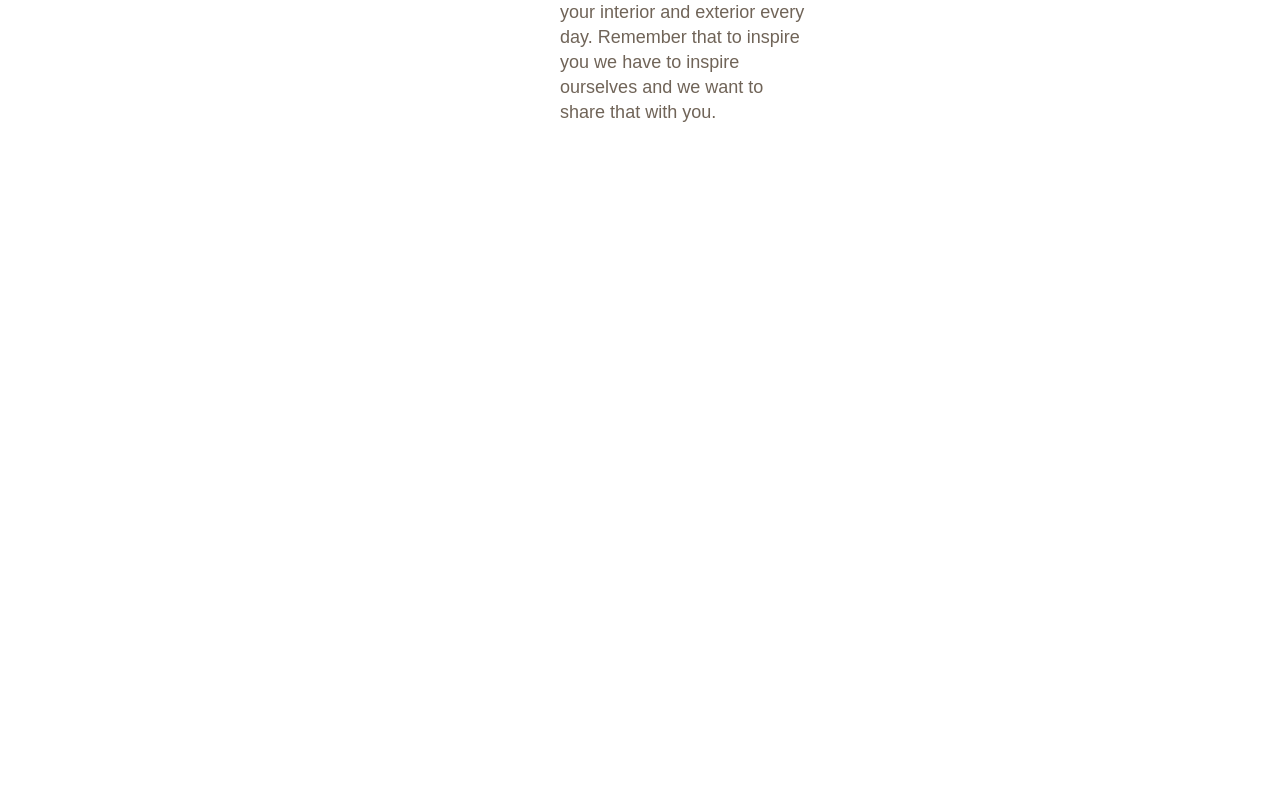
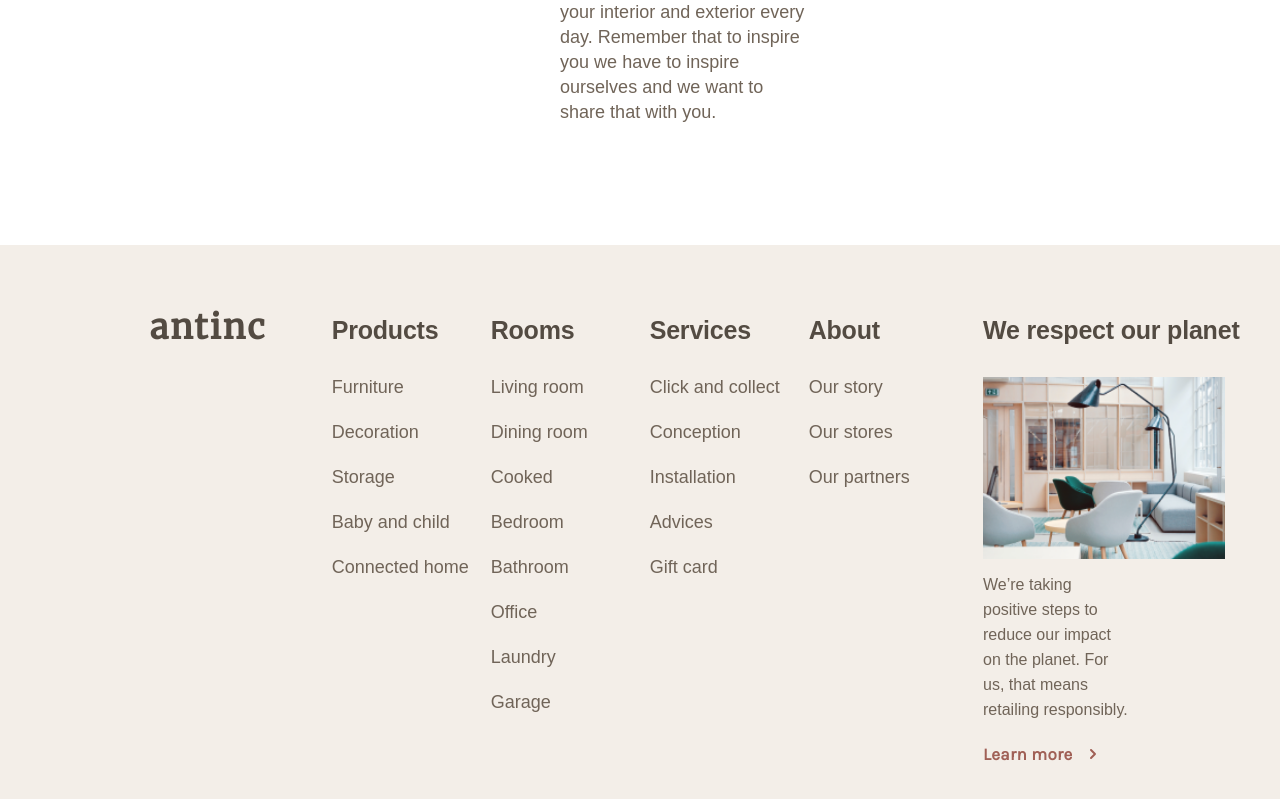
Before and after one commit to SaidGandur01/purplefire-landing-page, a Nuxt app: page / in a window 1280 px wide. Shown: the part 2320-3119 px from the top of the page. Before the commit the page ends 2565 px from the top, so only its background shows below. Built offline with nearby package versions, Linux system fonts and the light colour scheme; a web font is replaced by a local one.

Commit message:
Creating footer section with mobile strategy

```diff
--- /dev/null
+++ b/components/footer.vue
@@ -0,0 +1,202 @@
+<template>
+  <div class="footer">
+    <div class="first-content">
+      <div class="first-column">
+        <h1>antinc</h1>
+      </div>
+      <div class="second-column">
+        <div class="category">
+          <h2>Products</h2>
+          <span>Furniture</span>
+          <span>Decoration</span>
+          <span>Storage</span>
+          <span>Baby and child</span>
+          <span>Connected home</span>
+        </div>
+        <div class="category">
+          <h2>Rooms</h2>
+          <span>Living room</span>
+          <span>Dining room</span>
+          <span>Cooked</span>
+          <span>Bedroom</span>
+          <span>Bathroom</span>
+          <span>Office</span>
+          <span>Laundry</span>
+          <span>Garage</span>
+        </div>
+        <div class="category">
+          <h2>Services</h2>
+          <span>Click and collect</span>
+          <span>Conception</span>
+          <span>Installation</span>
+          <span>Advices</span>
+          <span>Gift card</span>
+        </div>
+        <div class="category">
+          <h2>About</h2>
+          <span>Our story</span>
+          <span>Our stores</span>
+          <span>Our partners</span>
+        </div>
+      </div>
+      <div class="third-column">
+        <h2>We respect our planet</h2>
+        <div class="image-wrapper">
+          <img width="242" height="182" src="~/public/images/footer/footer-image.png" alt="footer-image">
+        </div>
+        <span>
+          We’re taking positive steps to reduce our impact on the planet. For us, that means retailing responsibly.
+        </span>
+        <span class="learn-more">Learn more<CoreIconsArrowRight/> </span>
+      </div>
+    </div>
+    <div class="second-content">
+    </div>
+  </div>
+</template>
+<style lang="scss" scoped>
+.footer {
+  @include flex-attributes(column, normal, space-between);
+  padding: 7rem 15rem;
+  background-color: var(--color-background-page);
+
+  .first-content {
+    @include flex-attributes(row, flex-start, space-between);
+
+    h1 {
+      @include font-attributes(
+        3.4rem,
+        --color-brand-primary-400,
+        700,
+        2px,
+        2.5rem
+      );
+      font-family: 'Merriweather', sans-serif;
+    }
+
+    h2 {
+      @include font-attributes(
+        2.5rem,
+        --color-brand-primary-400,
+        600,
+        -0.2px,
+        3rem
+      );
+      margin-bottom: 1rem;
+    }
+
+    .second-column {
+      display: grid;
+      width: 70%;
+      padding-left: 5rem;
+      grid-template-columns: repeat(
+        auto-fit,
+        minmax(min(100%, 150px), 1fr)
+      );
+
+      .category {
+        @include flex-attributes(column, normal, flex-start);
+        gap: 2rem;
+
+        span {
+          @include font-attributes(
+            1.8rem,
+            --color-brand-primary-300,
+            400,
+            0,
+            2.5rem
+          );
+        }
+      }
+    }
+
+    .third-column {
+      @include flex-attributes(column, normal, flex-start);
+      width: 15%;
+
+      h2 {
+        white-space: nowrap;
+      }
+
+      .image-wrapper {
+        margin-top: 2.2rem;
+      }
+
+      span {
+        @include font-attributes(
+          1.6rem,
+          --color-brand-primary-300,
+          400,
+          0,
+          2.5rem
+        );
+        margin-top: 1rem;
+      }
+
+      .learn-more {
+        @include font-attributes(
+          1.7rem,
+          --color-brand-primary-100,
+          700,
+          0.3px,
+          2.5rem
+        );
+        @include flex-attributes(row, center, flex-start);
+        margin-top: 2rem;
+        cursor: pointer;
+        gap: 1rem;
+        font-family: 'Karla', sans-serif;
+      }
+    }
+  }
+}
+
+@media (max-width: 768px) {
+  .footer {
+    padding: 4rem;
+
+    .first-content {
+      flex-direction: column;
+
+      .first-column {
+        width: 100%;
+
+        h1 {
+          text-align: center;
+        }
+      }
+
+      .second-column {
+        width: 100%;
+        padding: 0;
+        margin-top: 5rem;
+
+        display: flex;
+        flex-direction: column;
+        gap: 5rem;
+
+        h2 {
+          color: var(--color-brand-neutral-200);
+        }
+
+        .category:nth-child(1) {
+          order: 3;
+        }
+
+        .category:nth-child(2) {
+          order: 4;
+        }
+
+        .category:nth-child(3) {
+          order: 2;
+        }
+
+        .category:nth-child(4) {
+          order: 1;
+        }
+      }
+
+    }
+  }
+}
+</style>
--- a/pages/index.vue
+++ b/pages/index.vue
@@ -4,6 +4,7 @@
     <Overview />
     <OverviewInformation />
     <LatestTrends />
+    <Footer />
   </div>
 </template>
 <style lang="scss" scoped>
```
Also changed, not shown: components/navbar.vue (indentation only), public/images/footer/footer-image.png (added).
